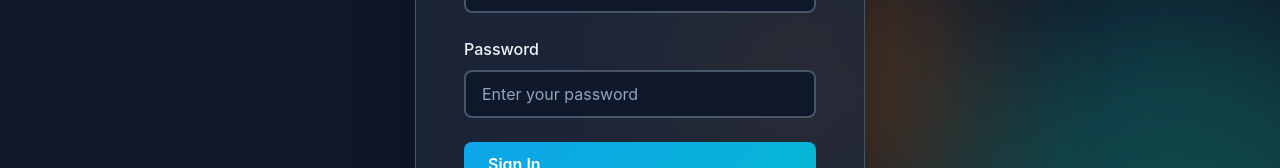
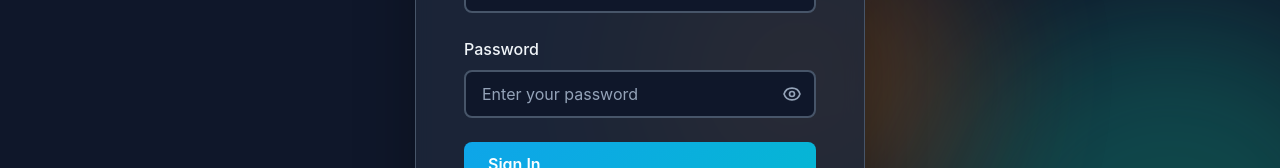
Before and after one commit to Rohan89283/Siteproafk, a React (Vite) app: page /auth in a window 1280 px wide. Shown: the part 458-626 px from the top of the page. Built offline with nearby package versions, Linux system fonts and the light colour scheme; no server answers.

Commit message:
Add password visibility toggle & fix bcrypt

```diff
--- a/src/pages/Auth.css
+++ b/src/pages/Auth.css
@@ -147,6 +147,44 @@
   animation: spin 0.8s linear infinite;
 }
 
+.password-input-wrapper {
+  position: relative;
+}
+
+.password-input-wrapper .input {
+  padding-right: 3rem;
+}
+
+.password-toggle {
+  position: absolute;
+  right: 0;
+  top: 0;
+  height: 100%;
+  width: 3rem;
+  background: none;
+  border: none;
+  color: var(--text-secondary);
+  cursor: pointer;
+  display: flex;
+  align-items: center;
+  justify-content: center;
+  transition: color 0.2s;
+}
+
+.password-toggle:hover {
+  color: var(--primary);
+}
+
+.password-toggle:focus {
+  outline: none;
+  color: var(--primary);
+}
+
+.password-toggle svg {
+  width: 20px;
+  height: 20px;
+}
+
 @media (max-width: 768px) {
   .auth-card {
     padding: 2rem 1.5rem;
--- a/src/pages/Auth.jsx
+++ b/src/pages/Auth.jsx
@@ -7,6 +7,7 @@ function Auth({ onAuthChange }) {
   const [password, setPassword] = useState('')
   const [loading, setLoading] = useState(false)
   const [error, setError] = useState('')
+  const [showPassword, setShowPassword] = useState(false)
 
   const handleSubmit = async (e) => {
     e.preventDefault()
@@ -67,9 +68,10 @@ function Auth({ onAuthChange }) {
 
           <div className="form-group">
             <label htmlFor="password">Password</label>
+            <div className="password-input-wrapper">
               <input
                 id="password"
-              type="password"
+                type={showPassword ? "text" : "password"}
                 className="input"
                 placeholder="Enter your password"
                 value={password}
@@ -78,6 +80,24 @@ function Auth({ onAuthChange }) {
                 minLength={6}
                 autoComplete="current-password"
               />
+              <button
+                type="button"
+                className="password-toggle"
+                onClick={() => setShowPassword(!showPassword)}
+                aria-label={showPassword ? "Hide password" : "Show password"}
+              >
+                {showPassword ? (
+                  <svg viewBox="0 0 24 24" fill="none" stroke="currentColor" strokeWidth="2">
+                    <path d="M13.875 18.825A10.05 10.05 0 0112 19c-4.478 0-8.268-2.943-9.543-7a9.97 9.97 0 011.563-3.029m5.858.908a3 3 0 114.243 4.243M9.878 9.878l4.242 4.242M9.88 9.88l-3.29-3.29m7.532 7.532l3.29 3.29M3 3l3.59 3.59m0 0A9.953 9.953 0 0112 5c4.478 0 8.268 2.943 9.543 7a10.025 10.025 0 01-4.132 5.411m0 0L21 21" />
+                  </svg>
+                ) : (
+                  <svg viewBox="0 0 24 24" fill="none" stroke="currentColor" strokeWidth="2">
+                    <path d="M15 12a3 3 0 11-6 0 3 3 0 016 0z" />
+                    <path d="M2.458 12C3.732 7.943 7.523 5 12 5c4.478 0 8.268 2.943 9.542 7-1.274 4.057-5.064 7-9.542 7-4.477 0-8.268-2.943-9.542-7z" />
+                  </svg>
+                )}
+              </button>
+            </div>
           </div>
 
           <button
```
Lines whose indentation alone changed are shown as unchanged.
